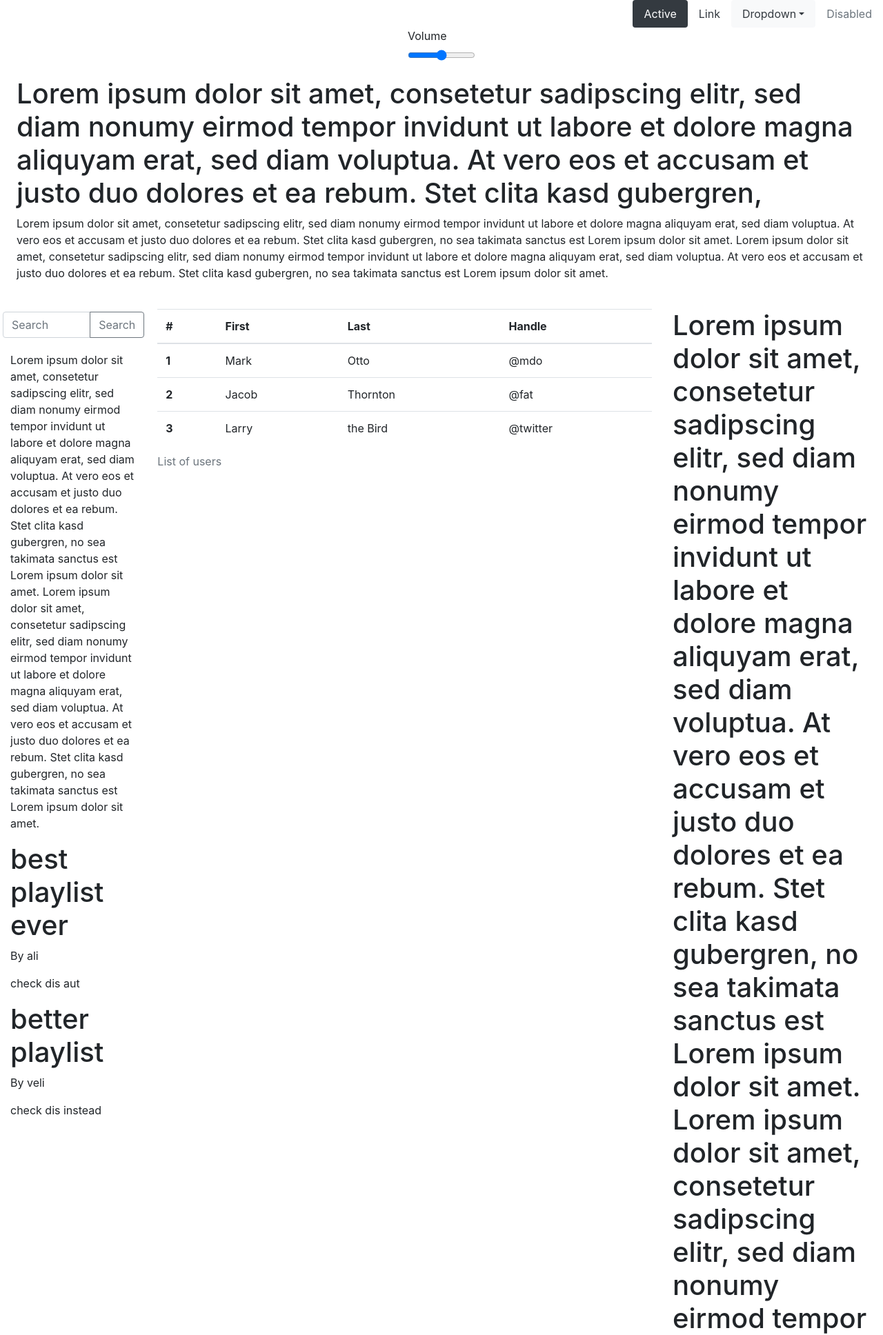
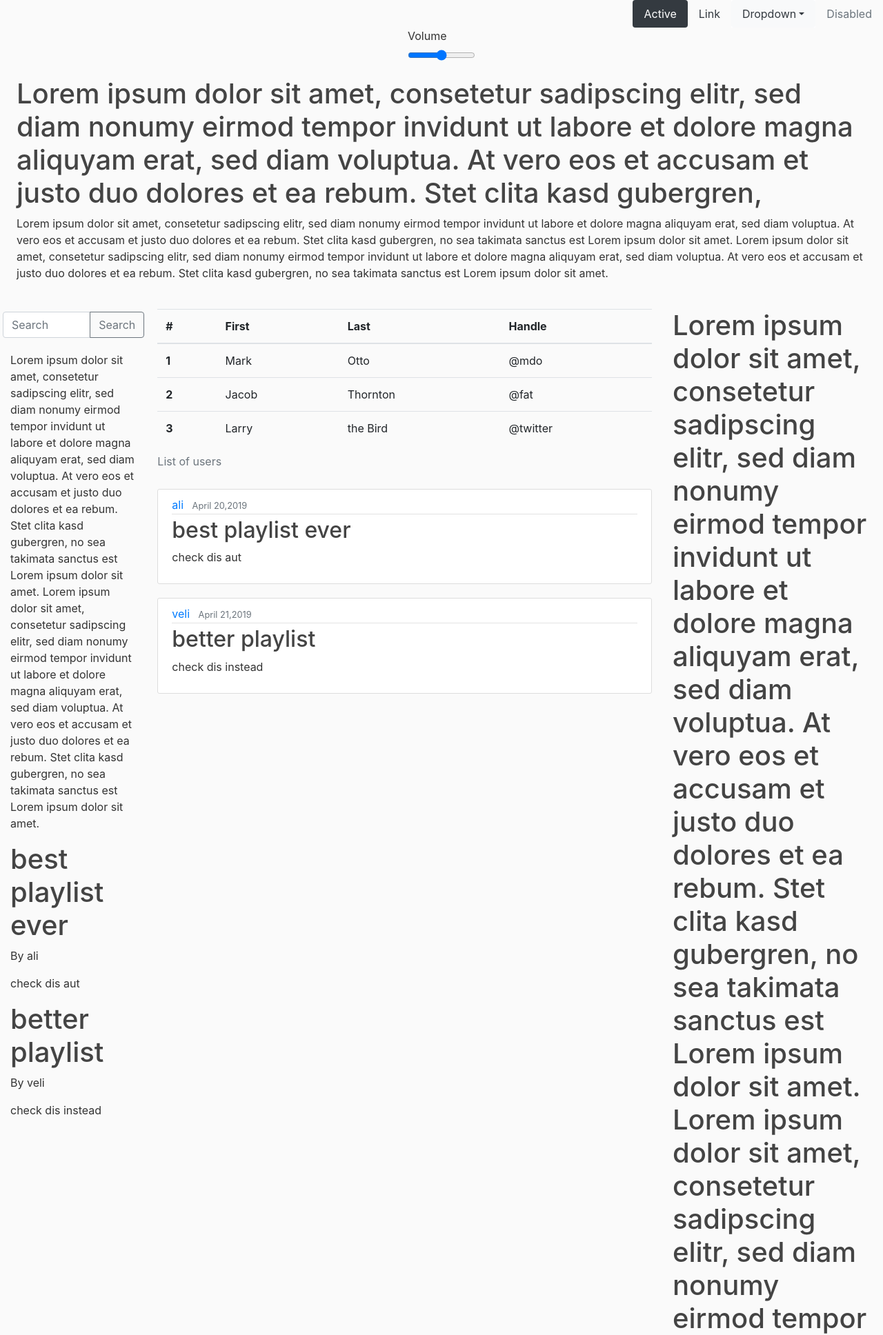
Before and after one commit to decaun/easy-python-study, a Flask app: page / in a window 1280 px wide. Shown: the top 1936 px of the page at 69% size. Run offline with Flask 2, Linux system fonts and the light colour scheme; some libraries are stand-ins or nearby versions.

Commit message:
db created

```diff
--- a/flask/proj_1/main.py
+++ b/flask/proj_1/main.py
@@ -1,12 +1,38 @@
 #$env:FLASK_APP=".\main.py"
 #$env:FLASK_DEBUG=1
 #$env:FLASK_RUN_PORT=80 - bi sike yaramadi
-#flask run --host=127.0.0.1 --port=5000
+#flask run --host=127.0.0.1 --port=80
 #python -m flask run --host=127.0.0.1 --port=5000
+import requests,json
+from datetime import datetime
 from flask import Flask,render_template,jsonify,request,url_for
-import requests
-import json
+from flask_sqlalchemy import SQLAlchemy
+
 app = Flask(__name__, template_folder='./templates')
+#secrets.token_hex(16)
+app.config['SECRET_KEY']='d5b14fc171f2e21be0907e9ba787b728'
+app.config['SQLALCHEMY_DATABASE_URI']='sqlite:///site.db'
+db=SQLAlchemy(app)
+
+class User(db.Model):
+        id=db.Column(db.Integer,primary_key=True)
+        username=db.Column(db.String(20),unique=True,nullable=False)
+        email=db.Column(db.String(120),unique=True,nullable=False)
+        password_token=db.Column(db.String(60),nullable=False)
+        posts=db.relationship('Post',backref='author',lazy=True)
+
+        def __repr__(self):
+                return f"User('{self.username}','{self.email}','{self.password_token}')"
+
+class Post(db.Model):
+        id=db.Column(db.Integer,primary_key=True)
+        title=db.Column(db.String(100),primary_key=True)
+        date_posted=db.Column(db.DateTime,nullable=False,default=datetime.utcnow)
+        content=db.Column(db.Text,nullable=False)
+        user_id=db.Column(db.Integer,db.ForeignKey('user.id'),nullable=False)
+
+        def __repr__(self):
+                return f"User('{self.title}','{self.date_posted}')"
 
 posts=[
     {
--- a/flask/proj_1/static/main.css
+++ b/flask/proj_1/static/main.css
@@ -0,0 +1,79 @@
+body {
+    background: #fafafa;
+    color: #333333;
+  }
+
+  h1, h2, h3, h4, h5, h6 {
+    color: #444444;
+  }
+
+  .bg-steel {
+    background-color: #5f788a;
+  }
+
+  .site-header .navbar-nav .nav-link {
+    color: #cbd5db;
+  }
+
+  .site-header .navbar-nav .nav-link:hover {
+    color: #ffffff;
+  }
+
+  .site-header .navbar-nav .nav-link.active {
+    font-weight: 500;
+  }
+
+  .content-section {
+    background: #ffffff;
+    padding: 10px 20px;
+    border: 1px solid #dddddd;
+    border-radius: 3px;
+    margin-bottom: 20px;
+  }
+
+  .article-title {
+    color: #444444;
+  }
+
+  a.article-title:hover {
+    color: #428bca;
+    text-decoration: none;
+  }
+
+  .article-content {
+    white-space: pre-line;
+  }
+
+  .article-img {
+    height: 65px;
+    width: 65px;
+    margin-right: 16px;
+  }
+
+  .article-metadata {
+    padding-bottom: 1px;
+    margin-bottom: 4px;
+    border-bottom: 1px solid #e3e3e3
+  }
+
+  .article-metadata a:hover {
+    color: #333;
+    text-decoration: none;
+  }
+
+  .article-svg {
+    width: 25px;
+    height: 25px;
+    vertical-align: middle;
+  }
+
+  .account-img {
+    height: 125px;
+    width: 125px;
+    margin-right: 20px;
+    margin-bottom: 16px;
+  }
+
+  .account-heading {
+    font-size: 2.5rem;
+  }
--- a/flask/proj_1/templates/home.html
+++ b/flask/proj_1/templates/home.html
@@ -6,3 +6,17 @@
         <p>{{ post.content }}</p>
     {% endfor %}
 {% endblock home_block %}
+{% block comment_block %}
+    {% for post in posts_var %}
+        <article class="media content-section">
+            <div class="media-body">
+            <div class="article-metadata">
+                <a class="mr-2" href="#">{{ post.author }}</a>
+                <small class="text-muted">{{ post.date_posted }}</small>
+            </div>
+                <h2><a class="article-title" href="#">{{ post.title }}</a></h2>
+                <p class="article-content">{{ post.content }}</p>
+            </div>
+        </article>
+    {% endfor %}
+{% endblock comment_block %}
--- a/flask/proj_1/templates/layout.html
+++ b/flask/proj_1/templates/layout.html
@@ -103,6 +103,9 @@
                                 </tr>
                             </tbody>
                 </table>
+
+                {% block comment_block %}
+                {% endblock %}
             </div>
             <div class="col">
                 <h1>Lorem ipsum dolor sit amet, consetetur sadipscing elitr, sed diam nonumy eirmod tempor invidunt ut labore et dolore magna aliquyam erat, sed diam voluptua. At vero eos et accusam et justo duo dolores et ea rebum. Stet clita kasd gubergren, no sea takimata sanctus est Lorem ipsum dolor sit amet. Lorem ipsum dolor sit amet, consetetur sadipscing elitr, sed diam nonumy eirmod tempor invidunt ut labore et dolore magna aliquyam erat, sed diam voluptua. At vero eos et accusam et justo duo dolores et ea rebum. Stet clita kasd gubergren, no sea takimata sanctus est Lorem ipsum dolor sit amet.</h1>
--- a/flask/proj_1/templates/topic.html
+++ b/flask/proj_1/templates/topic.html
@@ -1,4 +1,4 @@
 {% extends "layout.html" %}
 {% block topic_block %}
-    <h1>Playlist+comments section here</h1>
+    <h1>Playlist + comments section here</h1>
 {% endblock topic_block %}
```
Also changed, not shown: flask/proj_1/site.db (added), misc/inline.py (line endings or trailing spaces).
